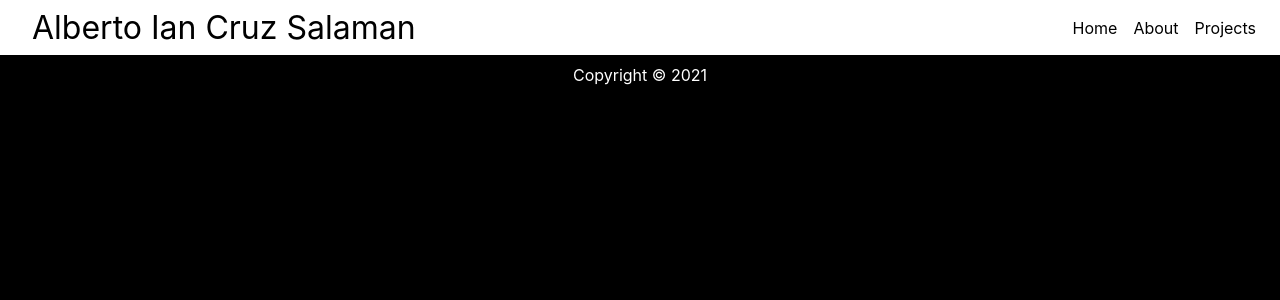
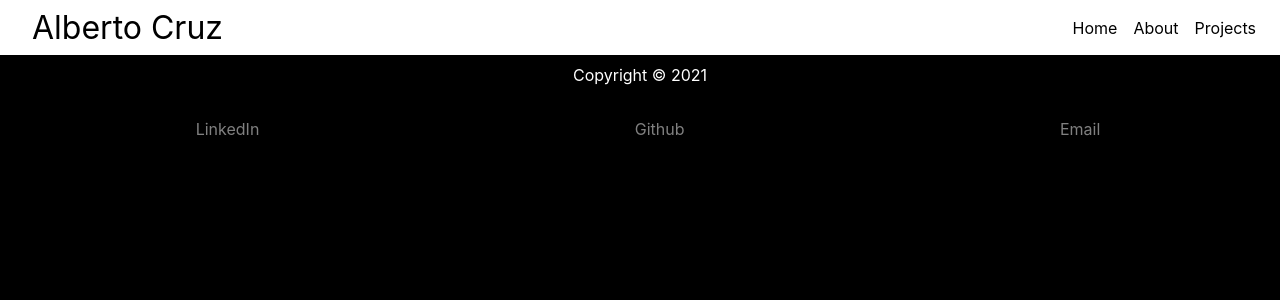
Before and after one commit to albertocruz6/personal-page, a React (Create React App) app: page /projects in a window 1280 px wide. Shown: the top 300 px of the page. Built offline with nearby package versions, Linux system fonts and the light colour scheme.

Commit message:
Cleaning up the design

```diff
--- a/src/App.css
+++ b/src/App.css
@@ -1,5 +1,24 @@
 .footer{
     text-align: center;
+    width: 100%;
+    height: 55px;
+
+    bottom: 0;
+}
+
+.contact-container {
+    display: flex;
+    align-items: center;
+    height: 100%;
+    width: 100%;
+    padding: 0 0.5rem;
+}
+
+.contact-container a {
+    flex-grow: 1;
+    text-decoration: none;
+    color: grey;
+    padding: 0 0.5rem;
 }
 
 body {
--- a/src/components/Footer.js
+++ b/src/components/Footer.js
@@ -4,6 +4,12 @@ const Footer = () => {
     return (
         <div className='footer'>
             <p>Copyright &copy; 2021</p>
+            <div/>
+            <div className='contact-container'>
+                <a href="https://www.linkedin.com/in/albertocruz6/">LinkedIn</a>
+                <a href="https://github.com/albertocruz6">Github</a>
+                <a href="mailto:alberto.cruz6@upr.com">Email</a>
+            </div>
         </div>
     )
 }
--- a/src/components/Header.js
+++ b/src/components/Header.js
@@ -1,11 +1,10 @@
 import React,  { useState }  from 'react'
-import PropTypes from 'prop-types'
 import NavBar from './nav-bar/NavBar'
 import SideBar from './side-bar/SideBar'
 import Backdrop from './backdrop/Backdrop'
 
 
-const Header = ({title}) => {
+const Header = () => {
 
     const[sideDrawOpen, setSideDrawOpen] = useState(false)
 
@@ -31,13 +30,4 @@ const Header = ({title}) => {
         </header>
     )
 }
-
-Header.defaultProps = {
-    title: "Alberto Ian Cruz Salaman",
-}
-
-Header.propTypes = {
-    title: PropTypes.string.isRequired,
-}
-
 export default Header
--- /dev/null
+++ b/src/components/about/About.css
@@ -0,0 +1,3 @@
+.about-container {
+    padding: 4rem 4rem;
+}
--- a/src/components/about/About.js
+++ b/src/components/about/About.js
@@ -1,4 +1,5 @@
 import React from 'react'
+import './About.css'
 
 const About = () => {
     return (
--- /dev/null
+++ b/src/components/home/Home.css
@@ -0,0 +1,9 @@
+.home-container {
+    padding: 4rem 8rem;
+    /* position: relative; */
+
+}
+
+.home-container h1 {
+    font-size: 60px;
+}
--- a/src/components/home/Home.js
+++ b/src/components/home/Home.js
@@ -1,9 +1,10 @@
 import React from 'react'
+import "./Home.css"
 
 const Home = () => {
     return (
         <div className='home-container'>
-            <p>Welcome...</p>
+            <h1>Welcome!</h1>
         </div>
     )
 }
--- a/src/components/nav-bar/NavBar.js
+++ b/src/components/nav-bar/NavBar.js
@@ -10,7 +10,7 @@ const NavBar = ({sideBarClickHandler}) => {
             <div className='nav-bar__toggle-button'>
                 <SideBarToggleButton click={sideBarClickHandler}/>
             </div>
-            <div className='nav-bar__logo'><Link to="/">Alberto Ian Cruz Salaman</Link></div>
+            <div className='nav-bar__logo'><Link to="/personal-page">Alberto Cruz</Link></div>
             <div className='spacer'/>
             <div className='nav-bar__items'>
                 <ul>
--- a/src/components/side-bar/SideBar.js
+++ b/src/components/side-bar/SideBar.js
@@ -11,7 +11,7 @@ const SideBar = ({show}) => {
     return (
         <nav className={drawerClasses}>
             <ul>
-                <li><Link to="/">Home</Link></li>
+                <li><Link to="/personal-page">Home</Link></li>
                 <li><Link to="/about">About</Link></li>
                 <li><Link to="/projects">Projects</Link></li>
             </ul>
```
